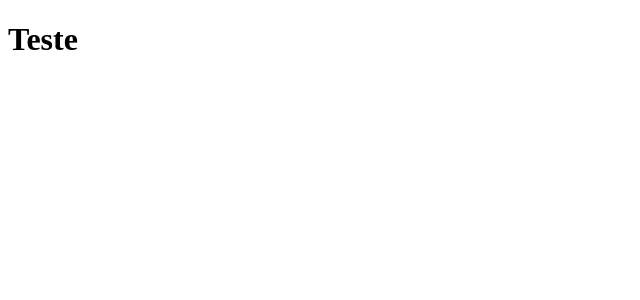
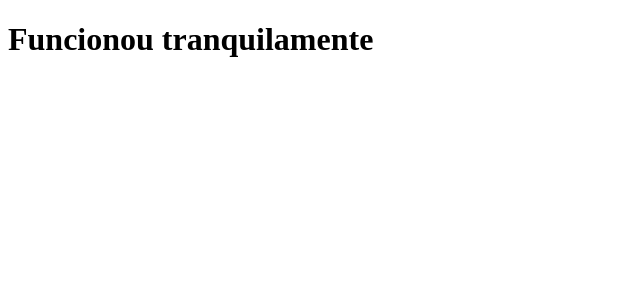
Before and after one commit to goldcontrole/Premium.card, a Next.js app: page / in a window 1280 px wide. Shown: the top 300 px of the page, without its empty margins (0-640 px from the left). Built offline with nearby package versions, Linux system fonts and the light colour scheme.

Commit message:
adiciona a pagina inicial e o pages, indes.js

```diff
--- a/pages/index.js
+++ b/pages/index.js
@@ -1,5 +1,7 @@
 function Home() {
-    return <h1>Teste</h1>
+    return <h1>Funcionou tranquilamente</h1>
+
+
 }
 
 export default Home;
```
